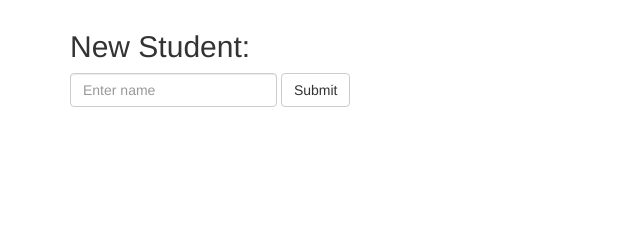
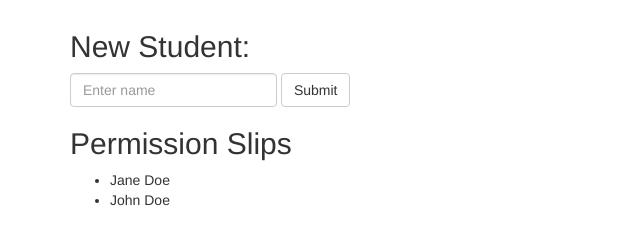
Before and after one commit to CountPacMan/field-trip, a plain HTML site: page index.html in a window 1280 px wide. Shown: the whole page, without its empty margins (0-640 px from the left). Drawn offline with nearby package versions, Linux system fonts and the light colour scheme.

Commit message:
add first pass at permission slips controller

```diff
--- /dev/null
+++ b/controllers/FieldTripsController.js
@@ -0,0 +1,3 @@
+studentRoster.controller('FieldTripsCtrl', function FieldTripsCtrl($scope) {
+  $scope.studentsWithPermission = [{ name: "Jane Doe"}, { name: "John Doe"}];
+});
--- a/index.html
+++ b/index.html
@@ -5,11 +5,15 @@
   <title>Student App</title>
   <script src="lib/angular.js"></script>
   <script src="app.js"></script>
-  <script src="js/StudentsController.js"></script>
+  <script src="controllers/StudentsController.js"></script>
+  <script src="controllers/FieldTripsController.js"></script>
   <link rel="stylesheet" href="https://maxcdn.bootstrapcdn.com/bootstrap/3.3.4/css/bootstrap.min.css">
 </head>
 <body>
-  <div class="container" ng-controller="StudentsCtrl">
+  <div class="container">
+    <div ng-controller="StudentsCtrl">
+
+      <!-- *********  Search  ************** -->
       <div class="row" ng-show="students.length">
         <div class="col-md-12">
           <h4>Search Students</h4>
@@ -20,6 +24,8 @@
           </form>
         </div>
       </div>
+
+      <!-- *********  Students List  ************** -->
       <div class="row">
         <div class="col-md-12">
           <h2 ng-show="students.length && filtered.length">Student List</h2>
@@ -38,6 +44,8 @@
             </li>
           </ul>
         </div>
+
+        <!-- *********  Add Student ************** -->
         <div class="col-md-4">
           <h2>New Student:</h2>
           <form ng-submit="addStudent()" class="form-inline" role="form">
@@ -48,6 +56,21 @@
           </form>
         </div>
       </div>
+
+    </div>
+
+    <!-- *********  Permission Slips  ************** -->
+    <div class="row permission" ng-controller="FieldTripsCtrl">
+      <div class="col-md-6">
+        <h2> Permission Slips</h2>
+        <ul>
+          <li ng-repeat="item in studentsWithPermission">
+            {{item.name}}
+          </li>
+        </ul>
+      </div>
+    </div>
+
   </div>
 </body>
 </html>
```
Also changed, not shown: controllers/StudentsController.js (renamed from js/StudentsController.js). Lines whose indentation alone changed are shown as unchanged.
